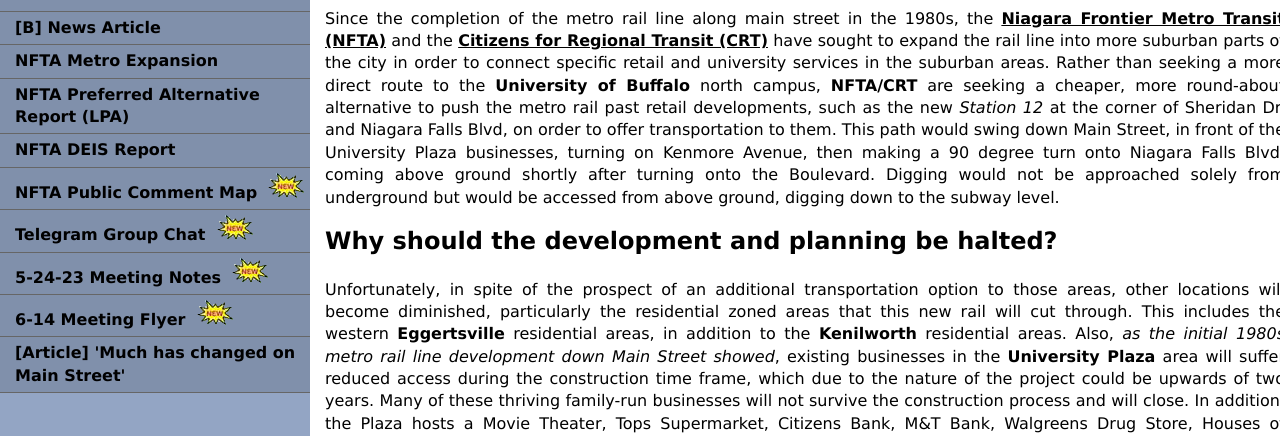
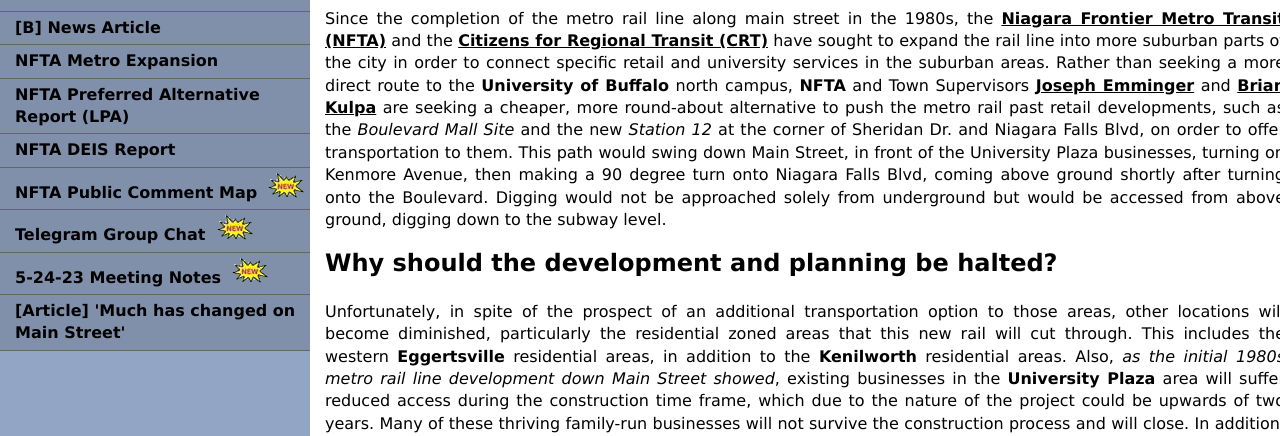
Before and after one commit to Rolf-Fredrickson/Rolf-Fredrickson.github.io, a plain HTML site: page index.html in a window 1280 px wide. Shown: the part 357-793 px from the top of the page. Drawn offline with Linux system fonts and the light colour scheme.

Commit message:
Update index.html

```diff
--- a/index.html
+++ b/index.html
@@ -165,7 +165,7 @@
       <li><a href="https://nftametrotransitexpansion.com/crowdsource/map" target="_blank">NFTA Public Comment Map &nbsp;<img src="new_sm.png"></a></li>
       <li><a href="https://t.me/+GE_nLzxRF1MxYmIx" target="_blank">Telegram Group Chat &nbsp;<img src="new_sm.png"></a></li>
       <li><a href="STM_Notes_5-24-23.pdf" target="_blank">5-24-23 Meeting Notes &nbsp;<img src="new_sm.png"></a></li>
-      <li><a href="Call-to-action Flyer-6-14-23.pdf" target="_blank">6-14 Meeting Flyer &nbsp;<img src="new_sm.png"></a></li>
+      <!-- <li><a href="Call-to-action Flyer-6-14-23.pdf" target="_blank">6-14 Meeting Flyer &nbsp;<img src="new_sm.png"></a></li> -->
 
       <li><a href="https://www.bizjournals.com/buffalo/news/2017/02/24/much-has-changed-on-main-street-in-downtown.html" target="_blank"> [Article] 'Much has changed on Main Street'</a></li>
 
@@ -175,18 +175,20 @@
     <!-- end .sidebar1 --></div>
   <div class="content">
 
-<!--
-	 <JavaBlink> <br><font color="blue"><h2> Community Call-To-Action Meeting, Tonight May 24th, 2023 @ 7pm<br>Cornerstone Community Church, 49 Capen Blvd, Buffalo, NY 14214 </h2> </font> </JavaBlink><br>
+
+	<!--
+ <JavaBlink> <br><font color="blue"><h2> Community Call-To-Action Meeting, Tonight June 14th, 2023 @ 7pm<br>Cornerstone Community Church, 49 Capen Blvd, Buffalo, NY 14214 </h2> </font> </JavaBlink><br>
 
  <br>
     <font color="blue"><h2> Next Community Call-To-Action Meeting, June 14th, 2023 @ 7pm<br>Cornerstone Community Church, 49 Capen Blvd, Buffalo, NY 14214 </h2> </font>
  <br>
 
  -->
+
     <h2>What is the proposed NFTA Metro Expansion/Extension?</h2>
 
     <p>
-		Since the completion of the metro rail line along main street in the 1980s, the <a href="https://www.nftametrotransitexpansion.com/" target="_blank">Niagara Frontier Metro Transit (NFTA)</a> and the <a href="http://citizenstransit.org/" target="_blank">Citizens for Regional Transit (CRT)</a> have sought to expand the rail line into more suburban parts of the city in order to connect specific retail and university services in the suburban areas. Rather than seeking a more direct route to the <b>University of Buffalo</b> north campus, <b>NFTA/CRT</b> are seeking a cheaper, more round-about alternative to push the metro rail past retail developments, such as the new <i>Station 12</i> at the corner of Sheridan Dr. and Niagara Falls Blvd, on order to offer transportation to them. This path would swing down Main Street, in front of the University Plaza businesses, turning on Kenmore Avenue, then making a 90 degree turn onto Niagara Falls Blvd, coming above ground shortly after turning onto the Boulevard. Digging would not be approached solely from underground but would be accessed from above ground, digging down to the subway level.
+		Since the completion of the metro rail line along main street in the 1980s, the <a href="https://www.nftametrotransitexpansion.com/" target="_blank">Niagara Frontier Metro Transit (NFTA)</a> and the <a href="http://citizenstransit.org/" target="_blank">Citizens for Regional Transit (CRT)</a> have sought to expand the rail line into more suburban parts of the city in order to connect specific retail and university services in the suburban areas. Rather than seeking a more direct route to the <b>University of Buffalo</b> north campus, <b>NFTA</b> and Town Supervisors <a href="emminger_contributors_list.csv" target="_blank">Joseph Emminger</a> and <a href="kulpa_contributors_list.csv" target="_blank">Brian Kulpa</a> are seeking a cheaper, more round-about alternative to push the metro rail past retail developments, such as the <i>Boulevard Mall Site</i> and the new <i>Station 12</i> at the corner of Sheridan Dr. and Niagara Falls Blvd, on order to offer transportation to them. This path would swing down Main Street, in front of the University Plaza businesses, turning on Kenmore Avenue, then making a 90 degree turn onto Niagara Falls Blvd, coming above ground shortly after turning onto the Boulevard. Digging would not be approached solely from underground but would be accessed from above ground, digging down to the subway level.
     </p>
     <h2>Why should the development and planning be halted?</h2>
     <p>
```
